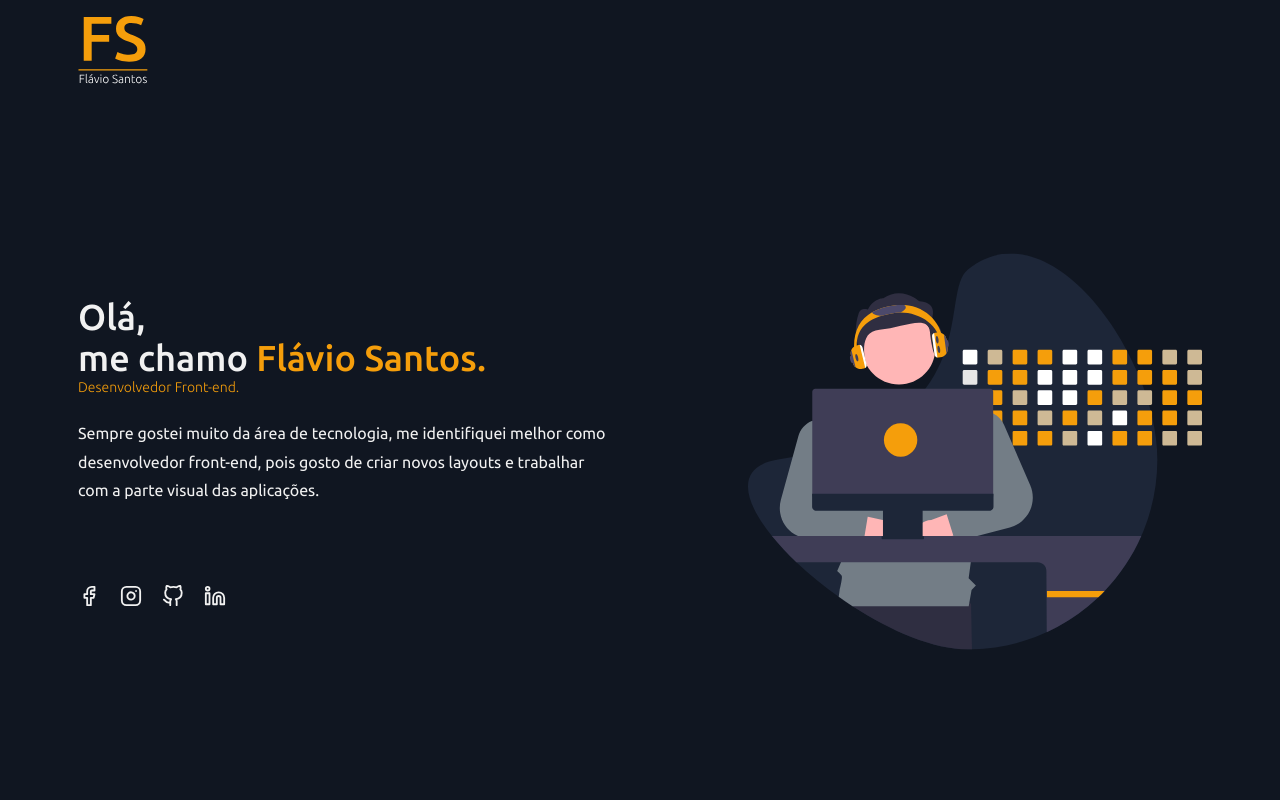
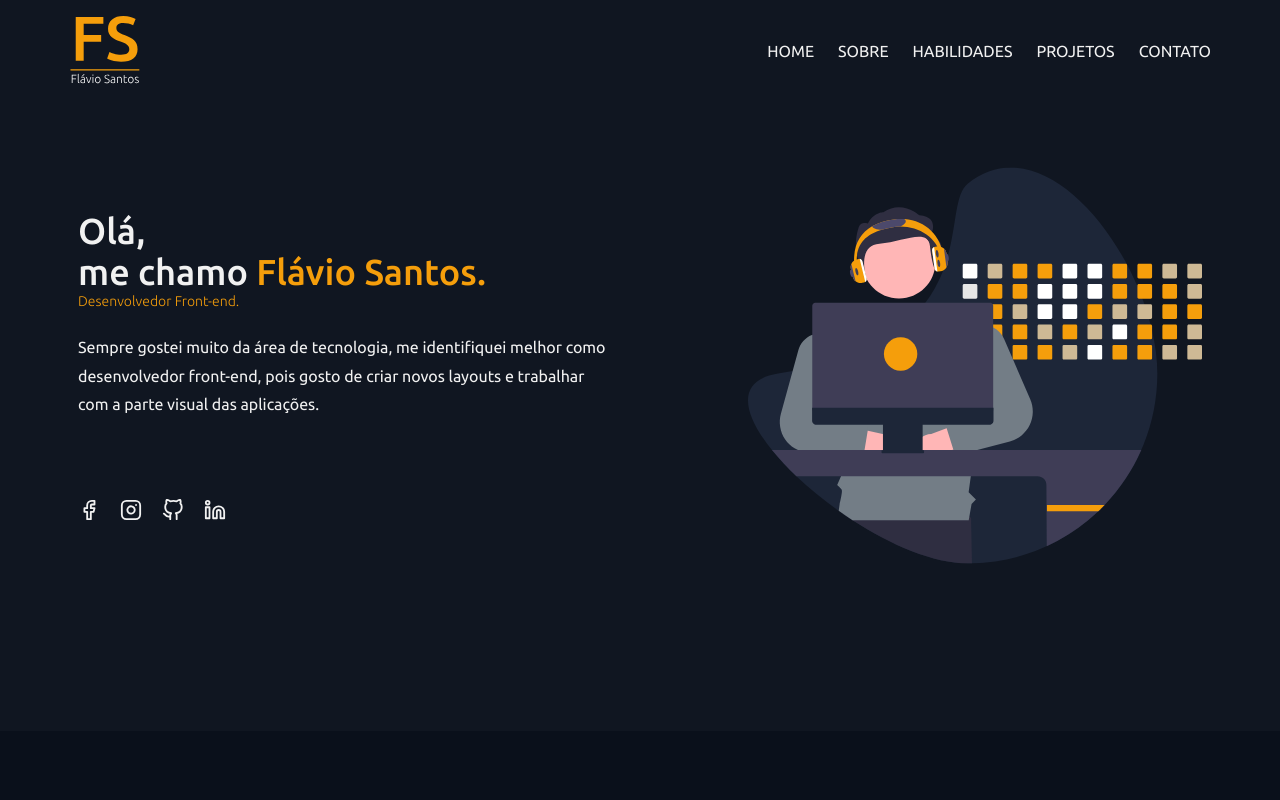
Before and after one commit to FlavioSant/portfolio-fs, a Next.js app: page / in a window 1280 px wide. Shown: the top 800 px of the page. Built offline with nearby package versions, Linux system fonts and the light colour scheme.

Commit message:
:wrench: Correcoes no navbar

```diff
--- a/src/components/Hero.module.scss
+++ b/src/components/Hero.module.scss
@@ -4,7 +4,7 @@
   display: flex;
   flex-direction: column;
   gap: 4rem;
-  padding: 5rem 0.5rem 7rem 0.5rem;
+  padding: 7rem 0.5rem;
 
   @include breakpoints.and-up(lg) {
     align-items: center;
--- a/src/components/Navbar.module.scss
+++ b/src/components/Navbar.module.scss
@@ -1,24 +1,32 @@
 @use '../styles/breakpoints.scss';
 
-@keyframes openedMenuBackground {
+@keyframes openedMenu {
   from {
-    opacity: 0;
+    overflow: hidden;
   }
   to {
-    opacity: 1;
+    overflow: visible;
   }
 }
 
 .navbar-container {
   display: flex;
-  align-items: center;
-  justify-content: space-between;
-  gap: 1rem;
 
-  padding: 1rem 0.5rem 0 0.5rem;
+  background: var(--background);
+
+  position: fixed;
+  top: 0;
+  left: 0;
+
+  padding: 1rem 0.5rem;
+
+  width: 100%;
+  height: fit-content;
+  z-index: 2;
 }
 
 .navbar-logo {
+  cursor: pointer;
   width: 42px;
   height: 42px;
   z-index: 2;
@@ -29,60 +37,71 @@
   }
 }
 
-.navbar-nav-overlay {
-  display: none;
-  animation: openedMenuBackground 0.375s;
-  background: linear-gradient(
-    0deg,
-    rgba(29, 42, 92, 0.25) 20%,
-    rgba(245, 246, 250, 0) 100%
-  );
-  backdrop-filter: blur(0.5px);
-
-  position: fixed;
-  top: 0;
-  left: 0;
-
+.navbar-navigation-container {
   width: 100%;
-  height: 100%;
-
-  z-index: 1;
-
-  @include breakpoints.and-up(lg) {
-    display: block;
-    background: transparent;
-    position: initial;
-    width: fit-content;
-  }
-}
-
-.nav-container {
-  position: relative;
 
   ul {
     display: flex;
     flex-direction: column;
     align-items: center;
-    gap: 0.675rem;
-    border-top: 1px solid var(--primary);
-
-    padding-top: 1rem;
+    gap: 1rem;
 
     position: absolute;
-    top: 5rem;
-    left: 0;
-    width: 100%;
+    width: 1px;
+    height: 1px;
+    padding: 0;
+    margin: -1px;
+    overflow: hidden;
+    clip: rect(0, 0, 0, 0);
+    white-space: nowrap;
 
-    @include breakpoints.and-up(lg) {
+    border-top: 1px solid var(--primary);
+    margin-top: 1rem;
+    padding-top: 1rem;
+  }
+
+  @include breakpoints.and-up(lg) {
+    display: flex;
+    justify-content: space-between;
+
+    ul {
       flex-direction: row;
       gap: 1.5rem;
+
+      margin-top: 0;
+      padding-top: 0;
+      border-top: none;
       position: initial;
-      border-top: none;
-      padding-top: 0;
+      overflow: visible;
+      width: auto;
+      height: auto;
+      clip: auto;
+      white-space: normal;
     }
   }
 }
 
 .is-menu-open {
-  display: block;
+  background: linear-gradient(
+    0deg,
+    rgba(29, 42, 92, 0.5) 3%,
+    rgb(10, 16, 27) 100%
+  );
+  height: 100%;
+
+  nav {
+    ul {
+      position: initial;
+      overflow: visible;
+      width: auto;
+      height: auto;
+      clip: auto;
+      white-space: normal;
+    }
+  }
+
+  @include breakpoints.and-up(lg) {
+    background: var(--background);
+    height: fit-content;
+  }
 }
--- a/src/components/Navbar.tsx
+++ b/src/components/Navbar.tsx
@@ -10,17 +10,26 @@ export const Navbar: React.FC = () => {
 
   return (
     <header>
-      <div className={`center-container ${styles['navbar-container']}`}>
-        <figure className={styles['navbar-logo']}>
-          <Image src="/logo.svg" width={70} height={70} alt="Logo" />
-        </figure>
-
       <div
-          className={`${styles['navbar-nav-overlay']} ${
+        className={`${styles['navbar-container']} ${
           isMenuOpen ? styles['is-menu-open'] : ''
         }`}
       >
-          <nav className={styles['nav-container']}>
+        <div className={`center-container`}>
+          <nav className={styles['navbar-navigation-container']}>
+            <figure
+              className={styles['navbar-logo']}
+              onClick={() => scrollTo({ top: 0 })}
+            >
+              <Image
+                src="/logo.svg"
+                width={70}
+                height={70}
+                alt="Logo"
+                title="Flávio Santos | Dev"
+              />
+            </figure>
+
             <ul>
               <NavbarItem href="#hero" label="HOME" />
               <NavbarItem href="#about" label="SOBRE" />
@@ -29,13 +38,13 @@ export const Navbar: React.FC = () => {
               <NavbarItem href="#" label="CONTATO" />
             </ul>
           </nav>
-        </div>
 
           <NavbarToggler
             isMenuOpen={isMenuOpen}
             onClick={() => setIsMenuOpen(!isMenuOpen)}
           />
         </div>
+      </div>
     </header>
   );
 };
--- a/src/components/NavbarToggler.module.scss
+++ b/src/components/NavbarToggler.module.scss
@@ -12,7 +12,10 @@
   border-width: 0;
   font-size: 0;
 
-  position: static;
+  position: absolute;
+  top: calc(1rem + 4px);
+  right: 0.5rem;
+
   width: 35px;
   height: 35px;
   padding: 5px;
```
Lines whose indentation alone changed are shown as unchanged.
